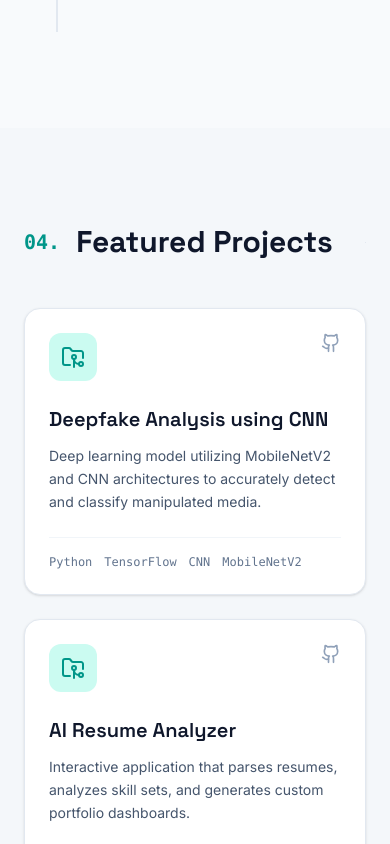
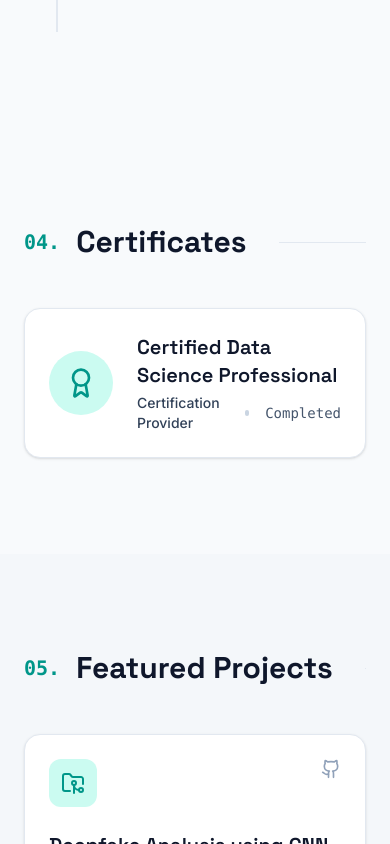
Before and after one commit to guddubhai576/Portfolio, a React (Vite) app: page / in a window 390 px wide. Shown: the part 3560-4404 px from the top of the page. Built offline with nearby package versions, Linux system fonts and the light colour scheme.

Commit message:
feat: add certificates section
Integrate a new Certificates component to display professional credentials and update section ordering in the navigation and layout.

```diff
--- a/src/App.tsx
+++ b/src/App.tsx
@@ -3,6 +3,7 @@ import { Hero } from './components/Hero';
 import { About } from './components/About';
 import { Skills } from './components/Skills';
 import { Experience } from './components/Experience';
+import { Certificates } from './components/Certificates';
 import { Projects } from './components/Projects';
 import { Contact } from './components/Contact';
 
@@ -15,6 +16,7 @@ export default function App() {
         <About />
         <Skills />
         <Experience />
+        <Certificates />
         <Projects />
         <Contact />
       </main>
--- /dev/null
+++ b/src/components/Certificates.tsx
@@ -0,0 +1,57 @@
+import { motion } from 'motion/react';
+import { Award } from 'lucide-react';
+
+const certificates = [
+  {
+    title: "Certified Data Science Professional",
+    issuer: "Certification Provider",
+    date: "Completed",
+  }
+];
+
+export function Certificates() {
+  return (
+    <section id="certificates" className="py-24 px-6 relative transition-colors duration-300">
+      <div className="max-w-4xl mx-auto">
+        <motion.div
+          initial={{ opacity: 0, y: 20 }}
+          whileInView={{ opacity: 1, y: 0 }}
+          viewport={{ once: true }}
+          transition={{ duration: 0.6 }}
+        >
+          <h2 className="text-3xl md:text-4xl font-display font-bold text-slate-900 dark:text-white mb-12 flex items-center gap-4">
+            <span className="text-teal-600 dark:text-teal-400 font-mono text-xl">04.</span> Certificates
+            <div className="h-px bg-slate-200 dark:bg-slate-800 flex-1 ml-4"></div>
+          </h2>
+
+          <div className="grid gap-6">
+            {certificates.map((cert, idx) => (
+              <motion.div
+                key={cert.title}
+                initial={{ opacity: 0, y: 20 }}
+                whileInView={{ opacity: 1, y: 0 }}
+                viewport={{ once: true }}
+                transition={{ duration: 0.5, delay: idx * 0.1 }}
+                className="bg-white dark:bg-slate-950 border border-slate-200 dark:border-slate-800 p-6 rounded-2xl flex items-center gap-6 shadow-sm dark:shadow-none hover:border-teal-400 dark:hover:border-teal-500/50 transition-colors"
+              >
+                <div className="p-4 bg-teal-100 dark:bg-teal-500/10 text-teal-600 dark:text-teal-400 rounded-full shrink-0">
+                  <Award className="w-8 h-8" />
+                </div>
+                <div>
+                  <h3 className="text-xl font-display font-semibold text-slate-900 dark:text-white mb-1">
+                    {cert.title}
+                  </h3>
+                  <div className="flex items-center gap-4 text-sm text-slate-600 dark:text-slate-400">
+                    <span className="font-medium text-slate-700 dark:text-slate-300">{cert.issuer}</span>
+                    <span className="w-1.5 h-1.5 bg-slate-300 dark:bg-slate-700 rounded-full"></span>
+                    <span className="font-mono">{cert.date}</span>
+                  </div>
+                </div>
+              </motion.div>
+            ))}
+          </div>
+        </motion.div>
+      </div>
+    </section>
+  );
+}
--- a/src/components/Contact.tsx
+++ b/src/components/Contact.tsx
@@ -11,7 +11,7 @@ export function Contact() {
           transition={{ duration: 0.6 }}
         >
           <h2 className="text-teal-600 dark:text-teal-400 font-mono text-sm tracking-widest uppercase mb-4">
-            05. What's Next?
+            06. What's Next?
           </h2>
           <h3 className="text-4xl md:text-5xl font-display font-bold text-slate-900 dark:text-white mb-6">
             Get In Touch
--- a/src/components/Navbar.tsx
+++ b/src/components/Navbar.tsx
@@ -6,6 +6,7 @@ const navLinks = [
   { name: 'About', href: '#about' },
   { name: 'Skills', href: '#skills' },
   { name: 'Experience', href: '#experience' },
+  { name: 'Certificates', href: '#certificates' },
   { name: 'Projects', href: '#projects' },
   { name: 'Contact', href: '#contact' },
 ];
--- a/src/components/Projects.tsx
+++ b/src/components/Projects.tsx
@@ -33,7 +33,7 @@ export function Projects() {
           transition={{ duration: 0.6 }}
         >
           <h2 className="text-3xl md:text-4xl font-display font-bold text-slate-900 dark:text-white mb-12 flex items-center gap-4">
-            <span className="text-teal-600 dark:text-teal-400 font-mono text-xl">04.</span> Featured Projects
+            <span className="text-teal-600 dark:text-teal-400 font-mono text-xl">05.</span> Featured Projects
             <div className="h-px bg-slate-200 dark:bg-slate-800 flex-1 ml-4"></div>
           </h2>
 
```
